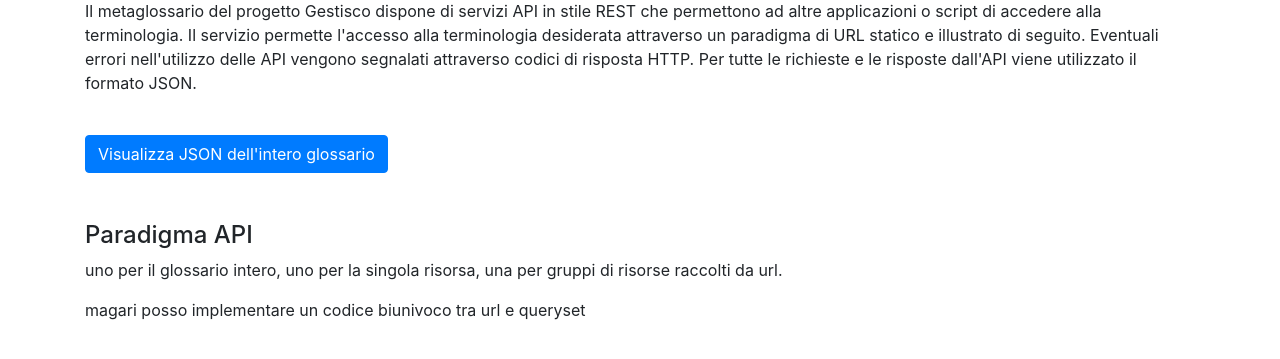
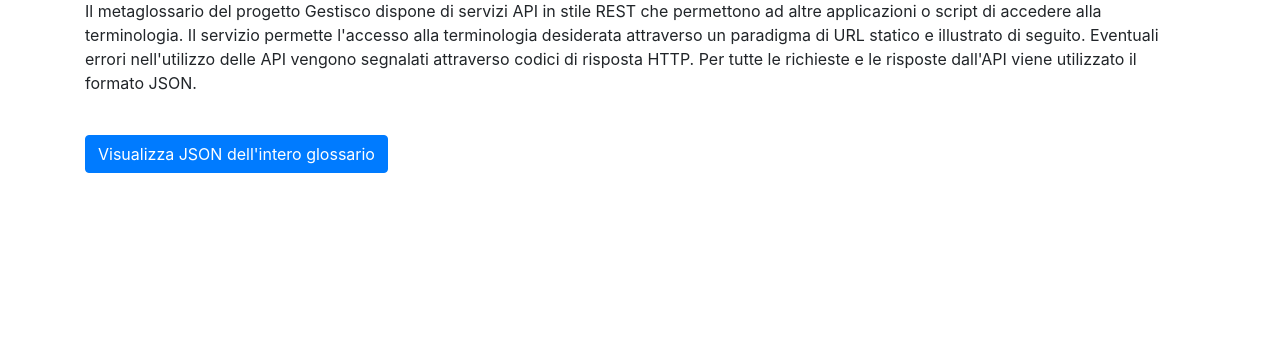
Before and after one commit to tommasosansone91/Metaglossario-Gestisco, a Django app: page /api in a window 1280 px wide. Shown: the part 222-581 px from the top of the page. Run offline with Django 3.2, Linux system fonts and the light colour scheme; parts of the project's set-up code (start-up, migrations or seed data) failed here and were passed over; some libraries are stand-ins or nearby versions.

Commit message:
nascosto la scritta al template api

```diff
--- a/app_metaglossario/templates/api.html
+++ b/app_metaglossario/templates/api.html
@@ -20,9 +20,9 @@
 
     <br><br>
 
-    <h4>Paradigma API</h4>
+    <!-- <h4>Paradigma API</h4>
     <p>uno per il glossario intero, uno per la singola risorsa, una per gruppi di risorse raccolti da url.</p>
-    <p>magari posso implementare un codice biunivoco tra url e queryset</p>
+    <p>magari posso implementare un codice biunivoco tra url e queryset</p> -->
 
     <!-- https://www.breeze.pm/api -->
 
```
